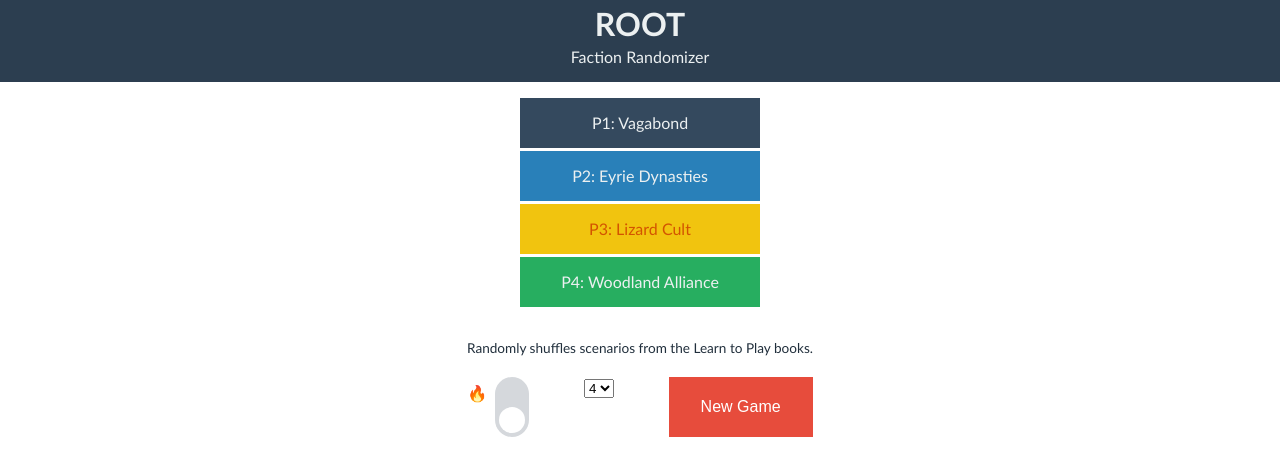
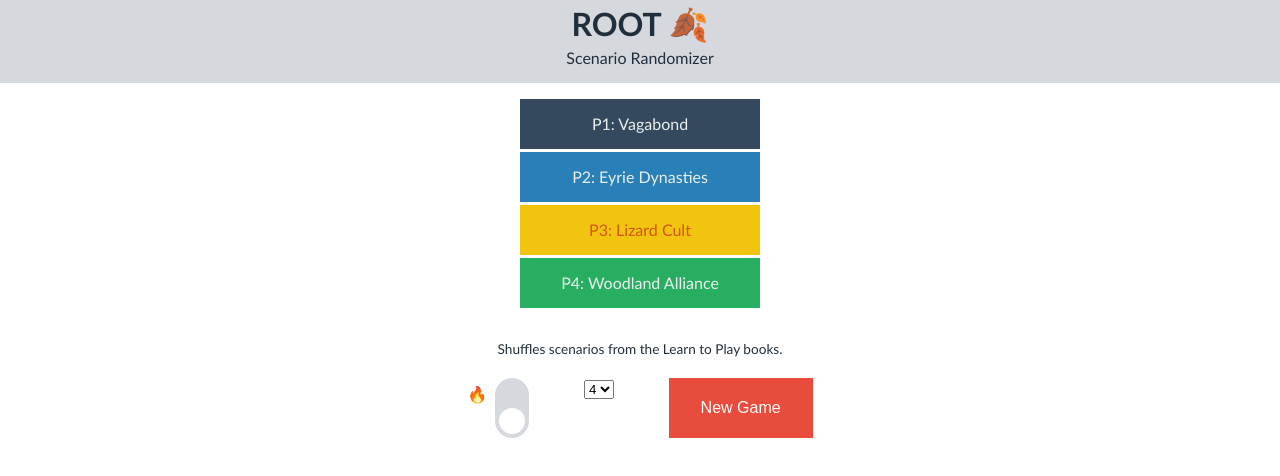
Before and after one commit to pixelatedpenny/pixelatedpenny.github.io, a plain HTML site: page root/index.html in a window 1280 px wide. Drawn offline with nearby package versions, Linux system fonts and the light colour scheme.

Commit message:
fixing copy/pasted sncf links and some words

```diff
--- a/root/index.html
+++ b/root/index.html
@@ -6,14 +6,14 @@
 <body>
 <div class="wrapper">
 	<div class="header">
-		<h1><a href="https://boardgamegeek.com/boardgame/75358/paris-connection">ROOT</a></h1>
-		<p>Faction Randomizer</p>
+		<h1><a href="https://boardgamegeek.com/boardgame/237182/root">ROOT 🍂</a></h1>
+		<p>Scenario Randomizer</p>
 	</div>
 
 	<ul class="results">
 	</ul>
 
-	<p class="explanation">Randomly shuffles scenarios from the Learn to Play books.</p>
+	<p class="explanation">Shuffles scenarios from the Learn to Play books.</p>
 
 	<ul class="controls">
 		<li>
@@ -66,7 +66,7 @@
 	}
 
 	a:link, a:visited {
-	  color: #ecf0f1;
+	  color: #212F3C;
 	  text-decoration: none;
 	}
 
@@ -87,10 +87,9 @@
 	}
 
 	.header {
-	  background-color: #2c3e50;
+	  background-color: #D5D8DC;
 	  text-align: center;
 	  margin-bottom: 16px;
-		color: #ecf0f1
 	}
 
 	.header > * {
```
